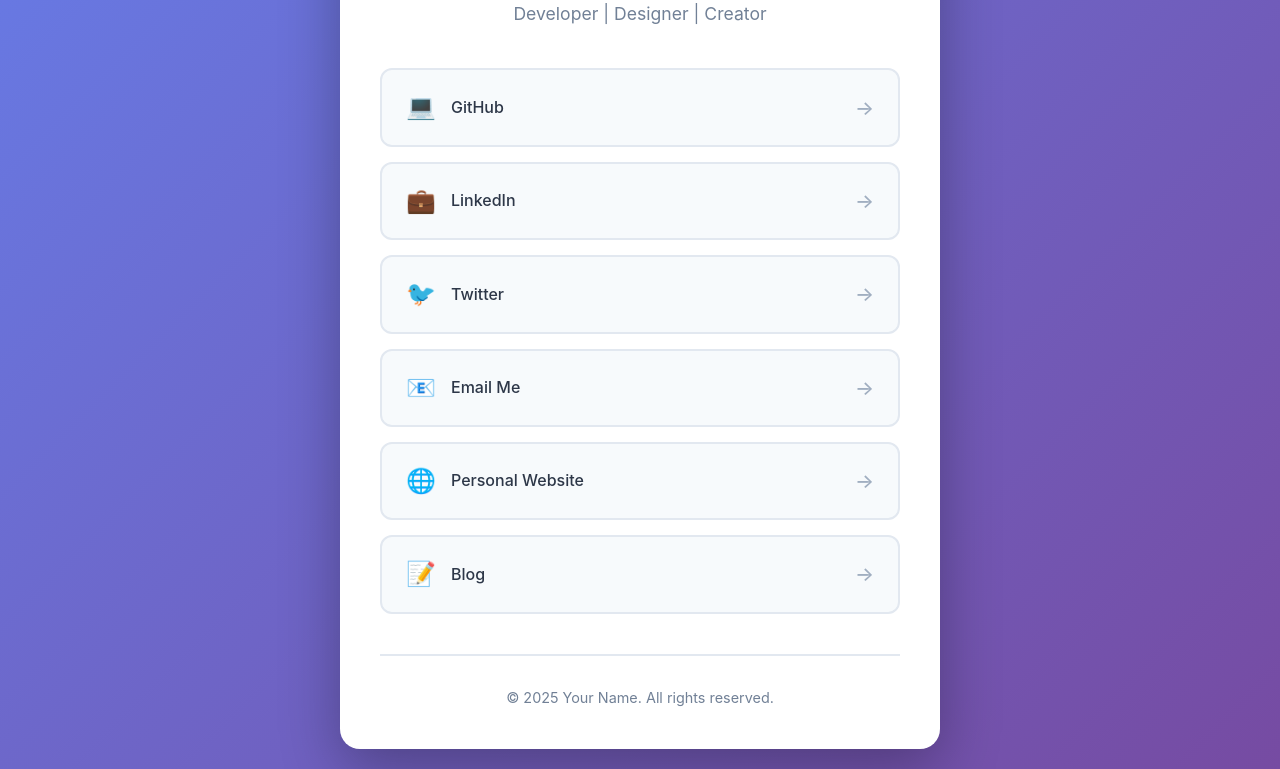
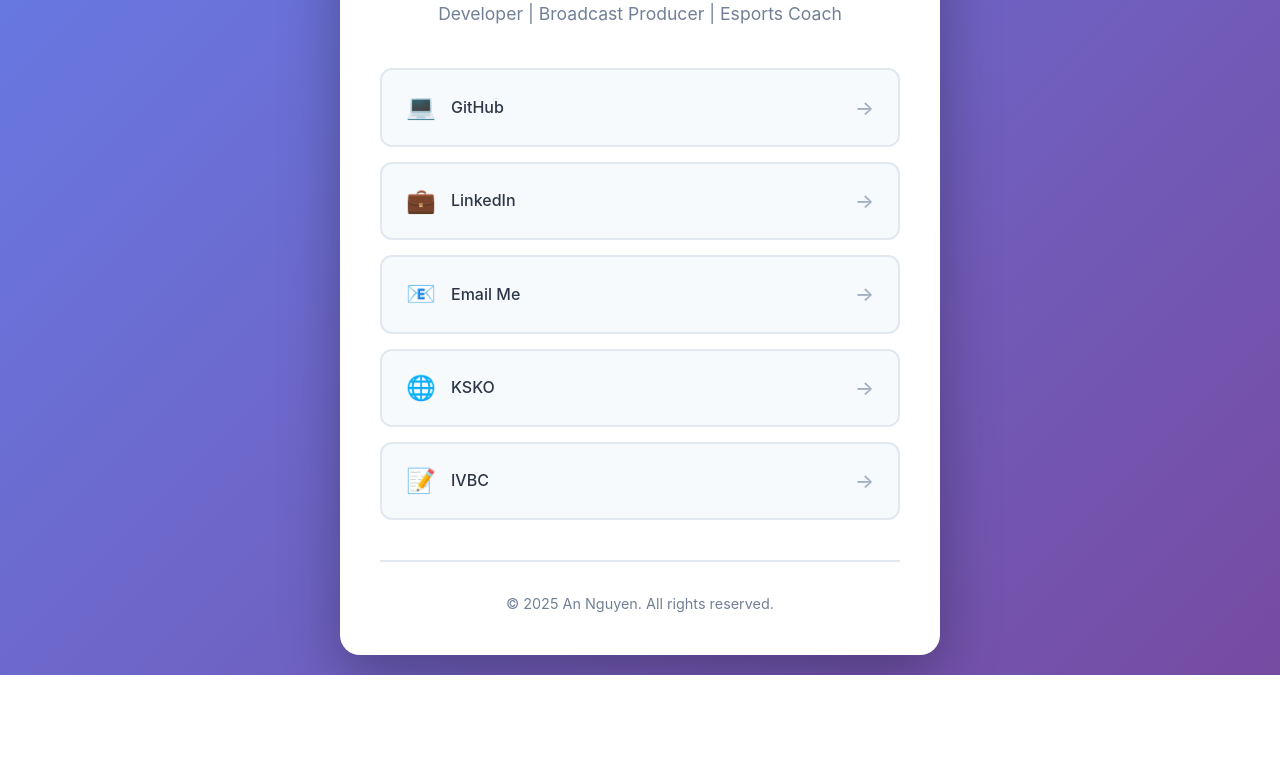
Before and after one commit to anguyenwe/anguyenwe.github.io, a plain HTML site: page index.html in a window 1280 px wide. Shown: the part 261-1030 px from the top of the page. After the commit the page ends 936 px from the top, so only its background shows below. Drawn offline with Linux system fonts and the light colour scheme.

Commit message:
Update personal information in index.html

```diff
--- a/index.html
+++ b/index.html
@@ -146,50 +146,50 @@
     <div class="container">
         <div class="header">
             <div class="profile-image">MP</div>
-            <h1>Your Name</h1>
-            <p class="subtitle">Developer | Designer | Creator</p>
+            <h1>An Nguyen</h1>
+            <p class="subtitle">Developer | Broadcast Producer | Esports Coach </p>
         </div>
 
         <div class="links">
-            <a href="https://github.com/yourusername" class="link-item" target="_blank" rel="noopener noreferrer">
+            <a href="https://github.com/anguyenwe" class="link-item" target="_blank" rel="noopener noreferrer">
                 <span class="link-icon">💻</span>
                 <span class="link-text">GitHub</span>
                 <span class="link-arrow">→</span>
             </a>
 
-            <a href="https://linkedin.com/in/yourusername" class="link-item" target="_blank" rel="noopener noreferrer">
+            <a href="https://linkedin.com/in/anguyenwe" class="link-item" target="_blank" rel="noopener noreferrer">
                 <span class="link-icon">💼</span>
                 <span class="link-text">LinkedIn</span>
                 <span class="link-arrow">→</span>
             </a>
 
-            <a href="https://twitter.com/yourusername" class="link-item" target="_blank" rel="noopener noreferrer">
+            <!-- <a href="https://twitter.com/yourusername" class="link-item" target="_blank" rel="noopener noreferrer">
                 <span class="link-icon">🐦</span>
                 <span class="link-text">Twitter</span>
                 <span class="link-arrow">→</span>
-            </a>
+            </a> -->
 
-            <a href="mailto:your.email@example.com" class="link-item">
+            <a href="mailto:anguyenwe@gmail.com" class="link-item">
                 <span class="link-icon">📧</span>
                 <span class="link-text">Email Me</span>
                 <span class="link-arrow">→</span>
             </a>
 
-            <a href="https://yourwebsite.com" class="link-item" target="_blank" rel="noopener noreferrer">
+            <a href="https://www.ryanglusphotos.com/Kansas-KO-3" class="link-item" target="_blank" rel="noopener noreferrer">
                 <span class="link-icon">🌐</span>
-                <span class="link-text">Personal Website</span>
+                <span class="link-text">KSKO</span>
                 <span class="link-arrow">→</span>
             </a>
 
-            <a href="https://medium.com/@yourusername" class="link-item" target="_blank" rel="noopener noreferrer">
+            <a href="https://www.facebook.com/people/Immanuel-Vietnamese-Baptist-Church/100066625358598/" class="link-item" target="_blank" rel="noopener noreferrer">
                 <span class="link-icon">📝</span>
-                <span class="link-text">Blog</span>
+                <span class="link-text">IVBC</span>
                 <span class="link-arrow">→</span>
             </a>
         </div>
 
         <div class="footer">
-            <p>© 2025 Your Name. All rights reserved.</p>
+            <p>© 2025 An Nguyen. All rights reserved.</p>
         </div>
     </div>
 </body>
```
